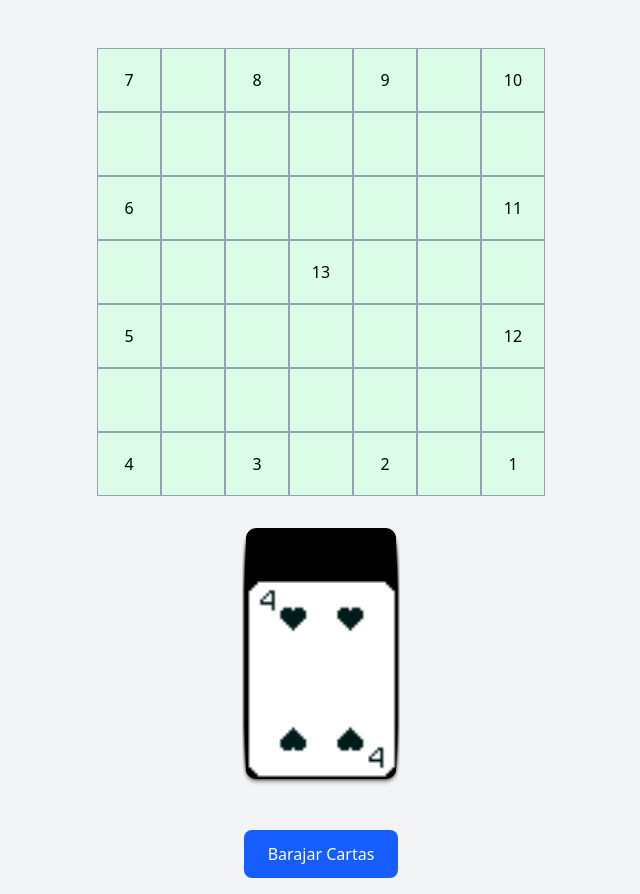
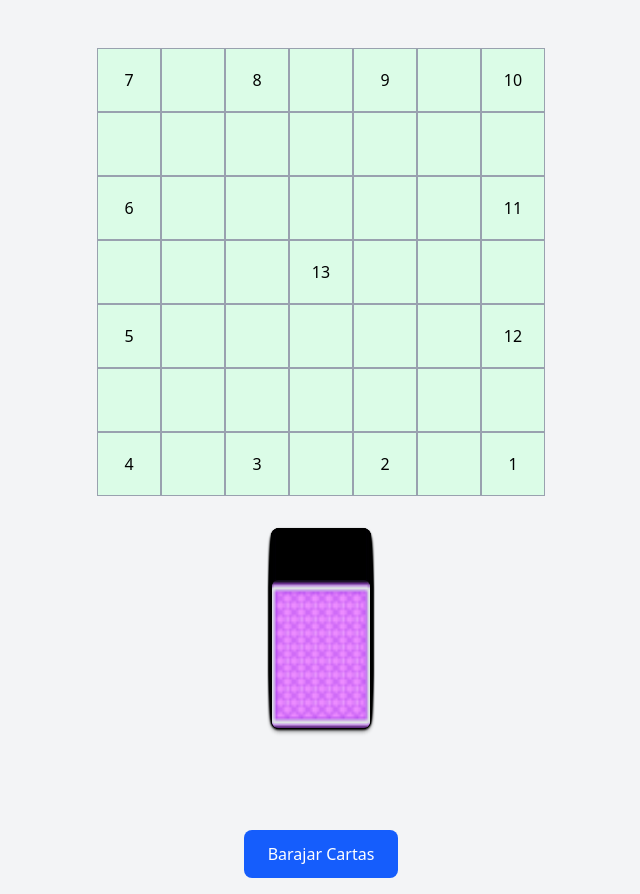
Before and after one commit to JhostinJATM/juego-cartas, a React (Vite) app: page / in a window 1280 px wide. Shown: the whole page, without its empty margins (319-959 px from the left). Built offline with nearby package versions, Linux system fonts and the light colour scheme.

Commit message:
reverso carta

```diff
--- a/src/components/Carta/Carta.css
+++ b/src/components/Carta/Carta.css
@@ -1,66 +1,77 @@
-/* src/components/Carta.css */
 .carta {
   width: 100px;
   height: 150px;
   position: absolute;
-  left: 50%;
+  left: calc(50% - 50px);
   top: 0;
   border-radius: 8px;
-  box-shadow:
-    0 1px 3px rgba(0,0,0,0.12),
-    0 1px 2px rgba(0,0,0,0.24);
-  transform-origin: bottom center;
-  transition: all 0.5s cubic-bezier(0.25, 1, 0.5, 1);
-  backface-visibility: hidden;
   transform-style: preserve-3d;
+  transition: all 0.6s cubic-bezier(0.18, 0.89, 0.32, 1.28);
+  transform: translateY(var(--posY-final, 0));
 }
 
-/* Animación de separación inicial */
-@keyframes separar-mitades {
-  0% {
-    transform: translateX(-50%) translateY(var(--posY-inicial));
-  }
-  100% {
-    transform: translateX(var(--posX-final)) rotateZ(var(--rotacion-final)) translateY(-20px);
+.carta.volteada {
+  transform: translateY(var(--posY-final, 0)) rotateY(180deg);
+}
+
+.cara-delantera, .cara-trasera {
+  position: absolute;
+  width: 100%;
+  height: 100%;
+  backface-visibility: hidden;
+  border-radius: 8px;
+  box-shadow: 0 1px 3px rgba(0,0,0,0.12), 0 1px 2px rgba(0,0,0,0.24);
+  /* Agrega estos estilos para el borde */
+  border: 1px solid #000;
+  box-sizing: border-box; /* Evita que el borde afecte las dimensiones */
+}
+
+/* Asegura que las imágenes respeten el borde */
+.cara-delantera img, .cara-trasera img {
+  width: 100%;
+  height: 100%;
+  object-fit: cover;
+  border-radius: 6px; /* Un poco menos que el contenedor para no cortar el borde */
+  display: block;
+}
+
+
+/* Animaciones de barajado */
+.separar-mitad-izquierda {
+  animation: separar-izquierda 0.8s forwards;
+}
+
+.separar-mitad-derecha {
+  animation: separar-derecha 0.8s forwards;
+}
+
+.animacion-intercalar {
+  animation: intercalar 0.6s cubic-bezier(0.18, 0.89, 0.32, 1.28) forwards;
+}
+
+@keyframes separar-izquierda {
+  to {
+    transform: translateX(-120px) rotateZ(-12deg) translateY(var(--posY-inicial));
   }
 }
 
-/* Animación de caída */
-@keyframes caer-carta {
+@keyframes separar-derecha {
+  to {
+    transform: translateX(120px) rotateZ(12deg) translateY(var(--posY-inicial));
+  }
+}
+
+@keyframes intercalar {
   0% {
-    transform: translateX(var(--posX-inicial)) rotateZ(var(--rotacion-inicial)) translateY(-30px);
-    opacity: 0.9;
+    transform: translateX(var(--posX-final)) rotateZ(var(--rot-final)) translateY(var(--posY-inicial));
   }
-  60% {
-    transform: translateX(0) rotateZ(0) translateY(-60px);
-    opacity: 1;
+  40% {
+    transform: translateX(0) rotateZ(0) translateY(-50px);
+  }
+  70% {
+    transform: translateX(0) rotateZ(0) translateY(-30px);
   }
   100% {
     transform: translateX(0) rotateZ(0) translateY(var(--posY-final));
-    opacity: 1;
   }
 }
-
-/* Clases para las animaciones */
-.separar-mitad {
-  animation: separar-mitades 0.4s ease-out forwards;
-}
-
-.caer-carta {
-  animation: caer-carta 0.6s cubic-bezier(0.34, 1.56, 0.64, 1) forwards;
-}
-
-/* Estilo para el mazo */
-.mazo-container {
-  position: relative;
-  height: 180px;
-  width: 350px;
-  perspective: 1000px;
-  margin: 0 auto;
-}
-
-.mazo {
-  position: relative;
-  height: 100%;
-  width: 100%;
-}
--- a/src/components/Carta/Carta.jsx
+++ b/src/components/Carta/Carta.jsx
@@ -1,7 +1,7 @@
 import React, { useEffect, useRef } from 'react';
 import './Carta.css';
 
-const Carta = ({ valor, palo, index, totalCartas, faseAnimacion }) => {
+const Carta = ({ valor, palo, index, estaBarajando, voltear }) => {
   const cartaRef = useRef(null);
   const valoresPoker = {
     1: 'A', 11: 'J', 12: 'Q', 13: 'K'
@@ -11,38 +11,35 @@ const Carta = ({ valor, palo, index, totalCartas, faseAnimacion }) => {
     const carta = cartaRef.current;
     if (!carta) return;
 
-    if (faseAnimacion === 'separar') {
-      const esMitadIzquierda = index < totalCartas / 2;
-      carta.style.setProperty('--posX-final', esMitadIzquierda ? '-80px' : '80px');
-      carta.style.setProperty('--rotacion-final', esMitadIzquierda ? '-15deg' : '15deg');
-      carta.style.setProperty('--posY-inicial', `${index * 0.5}px`);
-      carta.classList.add('separar-mitad');
-    } else if (faseAnimacion === 'barajar') {
-      const esMitadIzquierda = index < totalCartas / 2;
-      carta.style.setProperty('--posX-inicial', esMitadIzquierda ? '-80px' : '80px');
-      carta.style.setProperty('--rotacion-inicial', esMitadIzquierda ? '-15deg' : '15deg');
-      carta.style.setProperty('--posY-final', `${index * 0.5}px`);
-      carta.classList.add('caer-carta');
-    } else {
-      // Estado inicial
-      carta.style.transform = `translateX(-50%) translateY(${index * 0.5}px)`;
+    carta.style.setProperty('--posY-final', `${index}px`);
+    carta.style.zIndex = index + 1;
+
+    if (!estaBarajando) {
+      carta.style.transform = `translateX(0) translateY(${index}px)`;
+      carta.className = 'carta';
+      if (voltear) carta.classList.add('volteada');
     }
-  }, [faseAnimacion, index, totalCartas]);
+  }, [index, estaBarajando, voltear]);
 
   return (
     <div
       ref={cartaRef}
-      className="carta"
-      style={{
-        zIndex: index,
-        '--delay-multiplicador': index % 2 === 0 ? 0 : 0.5,
-      }}
+      className={`carta ${voltear ? 'volteada' : ''}`}
     >
-      <img
-        src={`/assets/modelo2/${valor}${palo}.png`}
-        alt={`${valoresPoker[valor] || valor} de ${palo}`}
-        className="w-full h-full object-cover rounded-[8px]"
-      />
+      <div className="cara-delantera">
+        <img
+          src={`/assets/modelo2/${valor}${palo}.png`}
+          alt={`${valoresPoker[valor] || valor} de ${palo}`}
+          className="w-full h-full object-cover rounded-[8px]"
+        />
+      </div>
+      <div className="cara-trasera">
+        <img
+          src="/assets/modelo2/reverso.png"
+          alt="Reverso de la carta"
+          className="w-full h-full object-cover rounded-[8px]"
+        />
+      </div>
     </div>
   );
 };
--- a/src/components/Tablero/Tablero.jsx
+++ b/src/components/Tablero/Tablero.jsx
@@ -1,5 +1,6 @@
 import React, { useState } from 'react';
 import './Tablero.css';
+import Carta from '../Carta/Carta';
 
 const posicionesCartas = {
   "0-0": 7,
@@ -18,47 +19,65 @@ const posicionesCartas = {
 };
 
 const Tablero = () => {
-  const [cartas, setCartas] = useState(Array(52).fill(0).map((_, i) => i));
+  const [cartas, setCartas] = useState(
+    Array(52).fill(0).map((_, i) => ({
+      id: i,
+      valor: (i % 13) + 1,
+      palo: ['C', 'T', 'D', 'E'][Math.floor(i / 13)],
+      volteado: false
+    }))
+  );
   const [estaBarajando, setEstaBarajando] = useState(false);
 
   const barajar = async () => {
     setEstaBarajando(true);
+    setCartas(prev => prev.map(carta => ({ ...carta, volteado: false })));
 
     const cartasDom = document.querySelectorAll('.carta');
-    const mitad = cartasDom.length / 2;
+    const mitad = Math.ceil(cartasDom.length / 2);
 
-    // 1. Separar visualmente en dos mitades
+    // 1. Separar en dos mitades
     cartasDom.forEach((carta, i) => {
+      carta.style.setProperty('--posY-inicial', `${i}px`);
       if (i < mitad) {
-      carta.style.setProperty('--posX-inicial', '-120px'); // Aumenté de -90px a -120px
-      carta.style.setProperty('--rot-inicial', '-12deg');  // Aumenté la inclinación
-      carta.style.transform = 'translateX(-180px) rotateZ(-12deg)';
+        carta.style.setProperty('--posX-final', '-120px');
+        carta.style.setProperty('--rot-final', '-12deg');
+        carta.classList.add('separar-mitad-izquierda');
       } else {
-      carta.style.setProperty('--posX-inicial', '120px');  // Aumenté de 90px a 120px
-      carta.style.setProperty('--rot-inicial', '12deg');   // Aumenté la inclinación
-      carta.style.transform = 'translateX(180px) rotateZ(12deg)';
+        carta.style.setProperty('--posX-final', '120px');
+        carta.style.setProperty('--rot-final', '12deg');
+        carta.classList.add('separar-mitad-derecha');
       }
-    carta.style.zIndex = i + 1;
     });
 
-    await new Promise(resolve => setTimeout(resolve, 500));
+    await new Promise(resolve => setTimeout(resolve, 800));
 
-    // 2. Animación de intercalado
+    // 2. Intercalar cartas
     for (let i = 0; i < mitad; i++) {
-      cartasDom[i].style.setProperty('--posY-final', `${i * 2}px`);
-      cartasDom[i].classList.add('animacion-mover');
+      // Carta de la izquierda
+      if (cartasDom[i]) {
+        cartasDom[i].style.setProperty('--posY-final', `${i*2}px`);
+        cartasDom[i].classList.remove('separar-mitad-izquierda');
+        cartasDom[i].classList.add('animacion-intercalar');
         cartasDom[i].style.zIndex = 20 + (i * 2);
+      }
+
       await new Promise(resolve => setTimeout(resolve, 200));
 
-      cartasDom[mitad + i].style.setProperty('--posY-final', `${i * 2 + 1}px`);
-      cartasDom[mitad + i].classList.add('animacion-mover');
+      // Carta de la derecha
+      if (cartasDom[mitad + i]) {
+        cartasDom[mitad + i].style.setProperty('--posY-final', `${i*2 + 1}px`);
+        cartasDom[mitad + i].classList.remove('separar-mitad-derecha');
+        cartasDom[mitad + i].classList.add('animacion-intercalar');
         cartasDom[mitad + i].style.zIndex = 20 + (i * 2 + 1);
+      }
+
       await new Promise(resolve => setTimeout(resolve, 200));
     }
 
-    await new Promise(resolve => setTimeout(resolve, 800));
+    await new Promise(resolve => setTimeout(resolve, 1000));
 
-    // 3. Mezclar el array lógicamente
+    // 3. Mezclar el array
     setCartas(prev => {
       const nuevo = [...prev];
       for (let i = nuevo.length - 1; i > 0; i--) {
@@ -70,7 +89,7 @@ const Tablero = () => {
 
     // 4. Resetear estilos
     cartasDom.forEach((carta, i) => {
-      carta.classList.remove('animacion-mover');
+      carta.classList.remove('animacion-intercalar');
       carta.style.transform = `translateX(0) translateY(${i}px)`;
       carta.style.zIndex = i + 1;
     });
@@ -107,20 +126,16 @@ const Tablero = () => {
     <div className="flex flex-col items-center gap-8 p-4">
       <div className="inline-block">{renderGrid()}</div>
 
-      {/* Espacio de baraja - IDÉNTICO al HTML original */}
-      <div className="mazo" style={{ height: '220px', width: '320px', marginBottom: '50px' }}>
-        <div className="espacio-central"></div>
-        {cartas.map((_, i) => (
-          <div
-            key={i}
-            className="carta"
-            style={{
-              zIndex: i + 1,
-              left: 'calc(50% - 75px)',
-              top: `${i}px`,
-              backgroundImage: `url(/assets/modelo2/${Math.floor(i / 13) + 1}${['C', 'T', 'D', 'E'][i % 4]}.png)`,
-              backgroundSize: 'cover'
-            }}
+      <div className="mazo" style={{ height: '220px', width: '400px', marginBottom: '50px' }}>
+        {cartas.map((carta, index) => (
+          <Carta
+            key={carta.id}
+            valor={carta.valor}
+            palo={carta.palo}
+            index={index}
+            totalCartas={cartas.length}
+            estaBarajando={estaBarajando}
+            voltear={carta.volteado}
           />
         ))}
       </div>
```
Also changed, not shown: public/assets/modelo2/reverso.png (added), 1 other file (tests, documents, lock files or other folders). Lines whose indentation alone changed are shown as unchanged.
